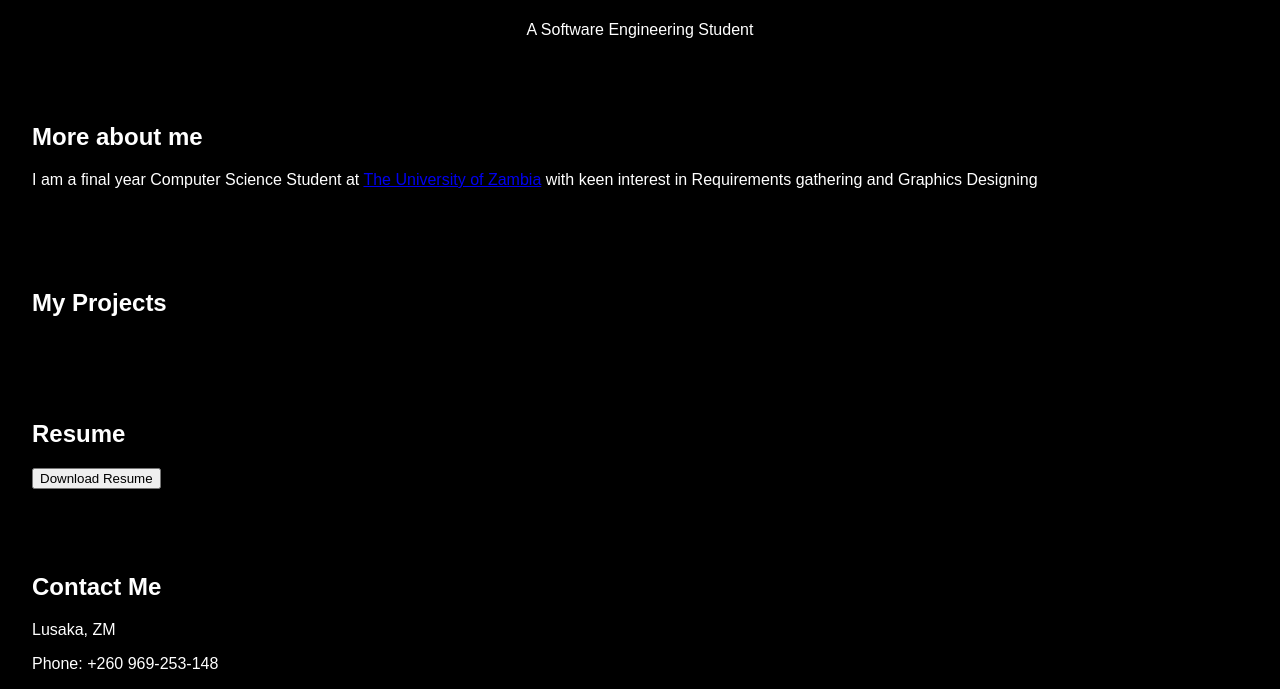
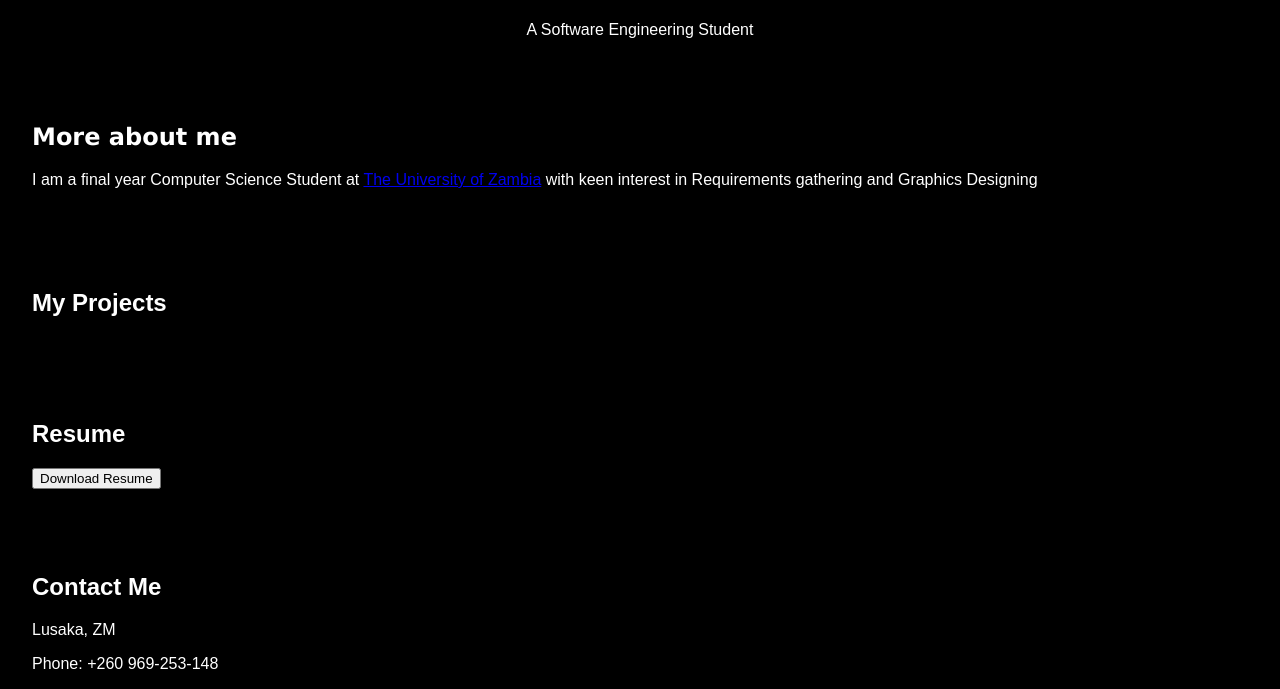
Before and after one commit to SAMMY-HM/PersonalProject, a plain HTML site: page FrontEnd/index.html in a window 1280 px wide. Shown: the part 110-799 px from the top of the page. Drawn offline with Linux system fonts and the light colour scheme; no server answers; some icons are missing.

Commit message:
updated ReadMe File

```diff
--- a/FrontEnd/style.css
+++ b/FrontEnd/style.css
@@ -4,6 +4,11 @@
   font-family: Montserrat;
   src: url(https://fonts.googleapis.com/css?family=Montserrat);
 }
+@font-face {
+  font-family: Verdana;
+  src: url(https://www.cssfontstack.com/Verdana);
+}
+
 
 /* Set the box-sizing property for the entire document to border-box,
    ensuring that padding and border are included in the element's total width and height */
@@ -13,9 +18,6 @@
   }
   h1, header p {
     text-align: center;
-  }
-  h2 {
-
   }
 
   body {
@@ -27,8 +29,8 @@
     overflow-x: hidden; /* Prevent horizontal scrolling */
   }
   body, h1, p {font-family: "Montserrat", sans-serif}
-  h2 {
-    font-family: sans-serif
+  #about {
+    font-family: Verdana
   }
 
   /* Ensure all elements use border-box */
```
Also changed, not shown: README.md.
